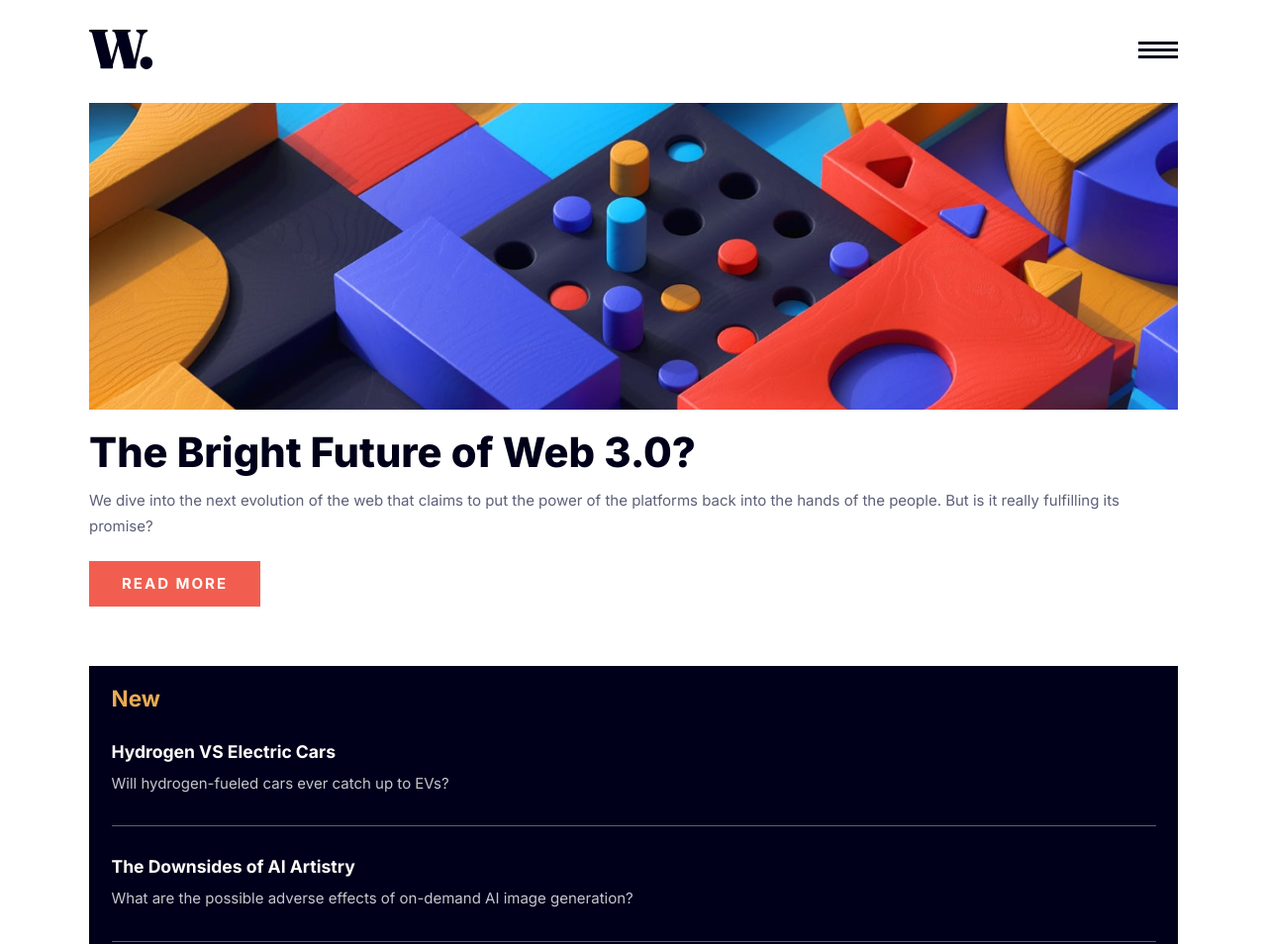
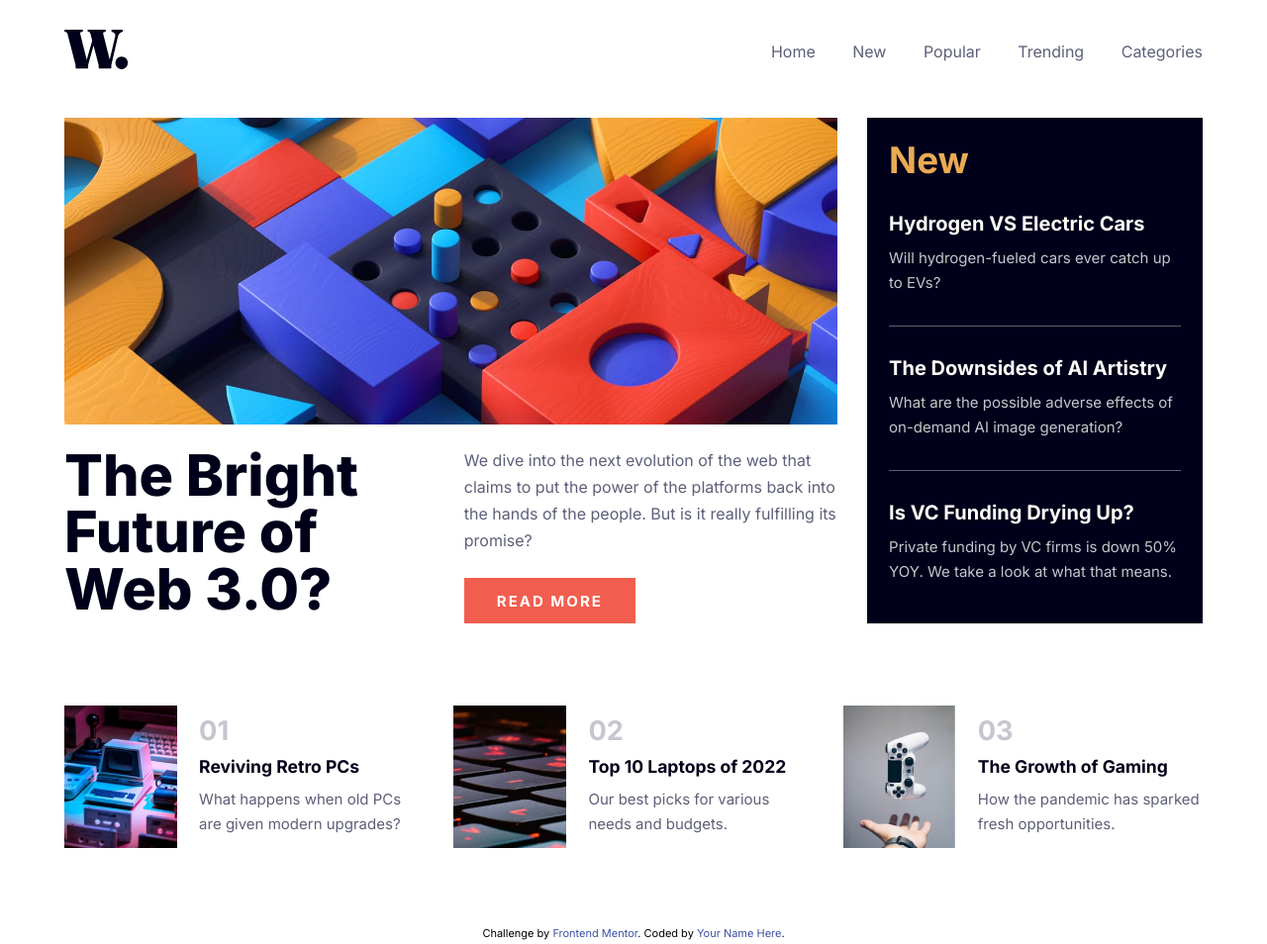
Before and after one commit to dialejo24/news-homepage-main, a plain HTML site: page index.html in a window 1280 px wide. Shown: the top 954 px of the page at 99% size. Drawn offline with Linux system fonts and the light colour scheme.

Commit message:
Complete css desktop version

```diff
--- a/CSS/style.css
+++ b/CSS/style.css
@@ -38,7 +38,7 @@ img {
 .main-header__title {
     font-weight: 800;
     line-height: 1;
-    font-size: 2.6rem;
+    font-size: clamp(2.6rem, 2rem + 2vw, 3.7rem);
 }
 
 .main-header__link {
@@ -83,6 +83,10 @@ img {
 .news-article p,
 .trends-article h3 + p {
     line-height: 1.7;
+}
+
+.news h2 {
+    font-size: clamp(28px,1.4rem + 1.4vw,2.3rem);
 }
 
 
@@ -143,7 +147,7 @@ header {
 .container {
     width:90%;
     margin-inline: auto;
-    max-width: 1100px;
+    max-width: 1150px;
 }
 
 header {
@@ -164,7 +168,9 @@ header {
 
 .trends {
     display: grid;
-    gap:2em;
+    gap: 2em;
+    grid-template-columns: repeat(auto-fit, minmax(324px, 1fr));
+    justify-content: center;
 }
 
 .trends > div {
@@ -176,7 +182,7 @@ header {
 .trends-article {
     display: flex;
     flex-direction: column;
-    justify-content: space-between;
+    justify-content: space-evenly;
 }
 
 
@@ -195,8 +201,58 @@ header {
 
 
 @media (min-width: 800px) {
+    header {
+        margin-bottom: 3em;
+    }
+
+    .icon-menu {
+        display: none;
+    }
+
+    .nav-bar {
+        display: block;
+    }
+
+    .nav-bar__links {
+        display: flex;
+        gap: 2.5em;
+    }
+
     .main-header__backgroundImg {
         background-image: url("../assets/images/image-web-3-desktop.jpg");
+    }
+
+    main {
+        display: grid;
+        grid-template-columns: 2.3fr 1fr;
+        gap: 2em;
+    }
+
+    .main-header > div:nth-child(2) {
+        display: grid;
+        grid-template-columns: repeat(auto-fit, minmax(280px, 1fr));
+        gap: 1.8em;
+    }
+
+    .main-header__info p,
+    .nav-bar__links a {
+        font-size: 1rem;
+    }
+
+    .main-header__info p {
+        margin-block: 0 1.5em;
+    }
+
+    .news {
+        margin-top: 0;
+    }
+
+    .news-article h3 {
+        font-size: 1.25rem;
+    }
+
+    .trends {
+        grid-column: span 2;
     }
 }
 
```
